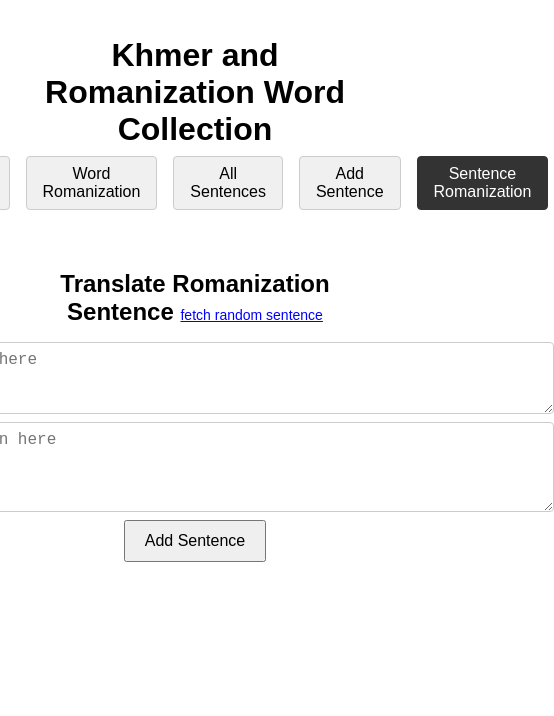
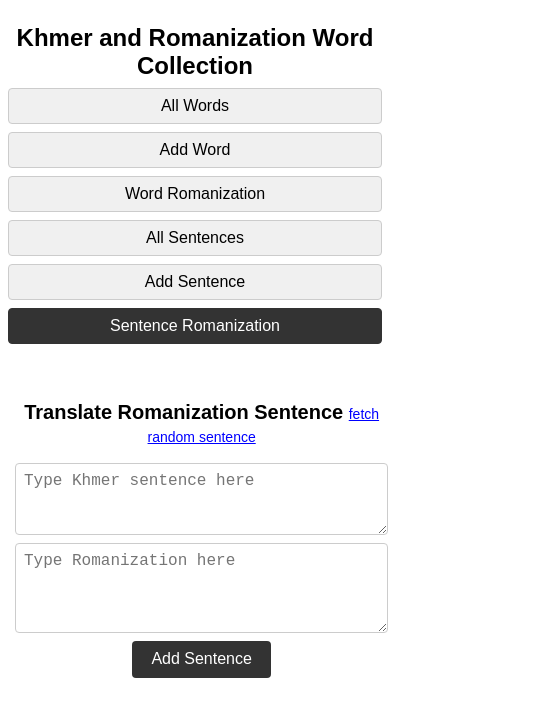
Before and after one commit to leangsuor/khmer-and-romanization-word, a React (Create React App) app in the folder frontend/: page / in a window 390 px wide. Shown: the top 716 px of the page, 554 px wide, since content can reach past the window. Built offline with nearby package versions, Linux system fonts and the light colour scheme.

Commit message:
update frontend styling

```diff
--- /dev/null
+++ b/frontend/src/App.css
@@ -0,0 +1,52 @@
+
+.app-container {
+  font-family: Arial, sans-serif;
+  max-width: 80vw;
+  margin: 0 auto;
+  padding: 1rem;
+}
+.header {
+  text-align: center;
+  margin-bottom: 1.5rem;
+}
+.title {
+  font-size: 2rem;
+  margin-bottom: 0.5rem;
+}
+.nav {
+  display: flex;
+  justify-content: center;
+  gap: 1rem;
+  flex-wrap: wrap;
+}
+.nav-button {
+  padding: 0.5rem 1rem;
+  font-size: 1rem;
+  cursor: pointer;
+  background-color: #f0f0f0;
+  border: 1px solid #ccc;
+  border-radius: 4px;
+}
+.nav-button.active {
+  background-color: #333;
+  color: #fff;
+  border: 1px solid #333;
+}
+.main-content {
+  min-height: 400px;
+}
+
+/* Mobile styles */
+@media (max-width: 768px) {
+  .app-container {
+    max-width: 100vw;
+    padding: 0.5rem;
+  }
+  .nav {
+    flex-direction: column;
+    gap: 0.5rem;
+  }
+  .title {
+    font-size: 1.5rem;
+  }
+}
--- a/frontend/src/App.js
+++ b/frontend/src/App.js
@@ -6,107 +6,65 @@ import AddWordRomanizationForm from './components/AddWordRomanizationForm';
 import SentenceList from './components/SentenceList';
 import AddSentenceForm from './components/AddSentenceForm';
 import AddSentenceRomanizationForm from './components/AddSentenceRomanizationForm';
+import './App.css';
 
 function App() {
-  // view can be 'sentence-list', 'word-list', or 'add-word'
   const [view, setView] = useState('add-romanization-sentence');
 
   return (
-    <div style={styles.appContainer}>
-      <header style={styles.header}>
-        <h1 style={styles.title}>Khmer and Romanization Word Collection</h1>
-        <nav style={styles.nav}>
+    <div className="app-container">
+      <header className="header">
+        <h1 className="title">Khmer and Romanization Word Collection</h1>
+        <nav className="nav">
           <button
+            className={view === 'word-list' ? 'nav-button active' : 'nav-button'}
             onClick={() => setView('word-list')}
-            style={view === 'word-list' ? styles.activeNavButton : styles.navButton}
           >
             All Words
           </button>
           <button
+            className={view === 'add-word' ? 'nav-button active' : 'nav-button'}
             onClick={() => setView('add-word')}
-            style={view === 'add-word' ? styles.activeNavButton : styles.navButton}
           >
             Add Word
           </button>
           <button
+            className={view === 'add-word-romanization' ? 'nav-button active' : 'nav-button'}
             onClick={() => setView('add-word-romanization')}
-            style={view === 'add-word-romanization' ? styles.activeNavButton : styles.navButton}
           >
             Word Romanization
           </button>
           <button
+            className={view === 'sentence-list' ? 'nav-button active' : 'nav-button'}
             onClick={() => setView('sentence-list')}
-            style={view === 'sentence-list' ? styles.activeNavButton : styles.navButton}
           >
             All Sentences
           </button>
           <button
+            className={view === 'add-sentence' ? 'nav-button active' : 'nav-button'}
             onClick={() => setView('add-sentence')}
-            style={view === 'add-sentence' ? styles.activeNavButton : styles.navButton}
           >
             Add Sentence
           </button>
           <button
+            className={view === 'add-romanization-sentence' ? 'nav-button active' : 'nav-button'}
             onClick={() => setView('add-romanization-sentence')}
-            style={view === 'add-romanization-sentence' ? styles.activeNavButton : styles.navButton}
           >
             Sentence Romanization
           </button>
         </nav>
       </header>
 
-      <main style={styles.mainContent}>
-        {view === 'word-list'   && <WordList />}
-        {view === 'add-word'    && <AddWordForm />}
+      <main className="main-content">
+        {view === 'word-list' && <WordList />}
+        {view === 'add-word' && <AddWordForm />}
         {view === 'add-word-romanization' && <AddWordRomanizationForm />}
         {view === 'sentence-list' && <SentenceList />}
-        {view === 'add-sentence'    && <AddSentenceForm />}
-        {view === 'add-romanization-sentence'    && <AddSentenceRomanizationForm />}
+        {view === 'add-sentence' && <AddSentenceForm />}
+        {view === 'add-romanization-sentence' && <AddSentenceRomanizationForm />}
       </main>
     </div>
   );
 }
 
-const styles = {
-  appContainer: {
-    fontFamily: 'Arial, sans-serif',
-    maxWidth: '80VW',
-    margin: '0 auto',
-    padding: '1rem'
-  },
-  header: {
-    textAlign: 'center',
-    marginBottom: '1.5rem'
-  },
-  title: {
-    fontSize: '2rem',
-    marginBottom: '0.5rem'
-  },
-  nav: {
-    display: 'flex',
-    justifyContent: 'center',
-    gap: '1rem'
-  },
-  navButton: {
-    padding: '0.5rem 1rem',
-    fontSize: '1rem',
-    cursor: 'pointer',
-    backgroundColor: '#f0f0f0',
-    border: '1px solid #ccc',
-    borderRadius: '4px'
-  },
-  activeNavButton: {
-    padding: '0.5rem 1rem',
-    fontSize: '1rem',
-    cursor: 'pointer',
-    backgroundColor: '#333',
-    color: '#fff',
-    border: '1px solid #333',
-    borderRadius: '4px'
-  },
-  mainContent: {
-    minHeight: '400px'
-  }
-};
-
 export default App;
--- /dev/null
+++ b/frontend/src/components/AddSentenceRomanizationForm.css
@@ -0,0 +1,66 @@
+
+.asrf-container {
+  padding: 1rem;
+  text-align: center;
+  width: 95%;
+  max-width: 700px;      /* limit the container’s width */
+  margin: 0 auto;        /* center it horizontally */
+}
+.asrf-heading {
+  margin-bottom: 1rem;
+  font-size: 1.5rem;
+}
+.asrf-fetch {
+  font-size: 0.875rem;
+  font-weight: 400;
+  color: blue;
+  text-decoration: underline;
+  cursor: pointer;
+}
+.asrf-form {
+  display: flex;
+  flex-direction: column;
+  align-items: center;
+  gap: 0.5rem;
+  margin: 0 auto 1rem;
+  width: 100%;
+  max-width: 700px;
+}
+.asrf-textarea {
+  width: 100%;
+  padding: 0.5rem;
+  font-size: 1rem;
+  border: 1px solid #ccc;
+  border-radius: 4px;
+  resize: vertical;
+}
+.asrf-button {
+  padding: 0.6rem 1.2rem;
+  font-size: 1rem;
+  cursor: pointer;
+  border: none;
+  border-radius: 4px;
+  background-color: #333;
+  color: #fff;
+}
+.asrf-message {
+  font-size: 1rem;
+  max-width: 700px;
+  margin: 0 auto;
+}
+.asrf-message.error {
+  color: red;
+}
+.asrf-message.success {
+  color: green;
+}
+
+/* Responsive adjustments */
+@media (max-width: 768px) {
+  .asrf-heading {
+    font-size: 1.25rem;
+  }
+  .asrf-form {
+    max-width: 100%;
+  }
+}
--- a/frontend/src/components/AddSentenceRomanizationForm.js
+++ b/frontend/src/components/AddSentenceRomanizationForm.js
@@ -1,6 +1,6 @@
-// src/components/AddSentenceRomanizationForm.js
 import React, { useState } from 'react';
 import axios from 'axios';
+import './AddSentenceRomanizationForm.css';
 
 const AddSentenceRomanizationForm = () => {
   const [sentenceKhmerInput, setSentenceKhmerInput] = useState('');
@@ -8,7 +8,6 @@ const AddSentenceRomanizationForm = () => {
   const [status, setStatus] = useState(null);
   const [message, setMessage] = useState('');
 
-  // Function to fetch a random sentence
   const fetchRandom = async () => {
     try {
       const response = await axios.get('/api/sentences/random');
@@ -48,76 +47,37 @@ const AddSentenceRomanizationForm = () => {
   };
 
   return (
-    <div style={styles.container}>
-      <h2 style={styles.heading}>Translate Romanization Sentence <span onClick={fetchRandom} style={{fontSize:'14px', fontWeight:'400', color:'blue', textDecoration:'underline'}}> fetch random sentence </span></h2>
-      <form onSubmit={handleSubmit} style={styles.form}>
+    <div className="asrf-container">
+      <h2 className="asrf-heading">
+        Translate Romanization Sentence{' '}
+        <span className="asrf-fetch" onClick={fetchRandom}>fetch random sentence</span>
+      </h2>
+      <form onSubmit={handleSubmit} className="asrf-form">
         <textarea
-            type="text"
-            placeholder="Type Khmer word here"
-            rows={3}
-            value={sentenceKhmerInput}
-            onChange={(e) => setSentenceKhmerInput(e.target.value)}
-            style={styles.textarea}
-            disabled={status === 'submitting'}
+          className="asrf-textarea"
+          rows={3}
+          placeholder="Type Khmer sentence here"
+          value={sentenceKhmerInput}
+          onChange={(e) => setSentenceKhmerInput(e.target.value)}
+          disabled={status === 'submitting'}
         />
         <textarea
+          className="asrf-textarea"
           rows={4}
           placeholder="Type Romanization here"
           value={sentenceInput}
           onChange={(e) => setSentenceInput(e.target.value)}
-          style={styles.textarea}
           disabled={status === 'submitting'}
         />
-        <button
-          type="submit"
-          style={styles.button}
-          disabled={status === 'submitting'}
-        >
+        <button type="submit" className="asrf-button" disabled={status === 'submitting'}>
           {status === 'submitting' ? 'Submitting…' : 'Add Sentence'}
         </button>
       </form>
 
-      {status === 'error' && (
-        <p style={{ ...styles.message, color: 'red' }}>{message}</p>
-      )}
-      {status === 'success' && (
-        <p style={{ ...styles.message, color: 'green' }}>{message}</p>
-      )}
+      {status === 'error' && <p className="asrf-message error">{message}</p>}
+      {status === 'success' && <p className="asrf-message success">{message}</p>}
     </div>
   );
 };
 
-const styles = {
-  container: {
-    padding: '1rem',
-    textAlign: 'center'
-  },
-  heading: {
-    marginBottom: '1rem'
-  },
-  form: {
-    display: 'flex',
-    flexDirection: 'column',
-    alignItems: 'center',
-    gap: '0.5rem',
-    marginBottom: '1rem'
-  },
-  textarea: {
-    padding: '0.5rem',
-    fontSize: '1rem',
-    width: '700px',
-    border: '1px solid #ccc',
-    borderRadius: '4px',
-    resize: 'vertical'
-  },
-  button: {
-    padding: '0.6rem 1.2rem',
-    fontSize: '1rem',
-    cursor: 'pointer'
-  },
-  message: {
-    fontSize: '1rem'
-  }
-};
-
 export default AddSentenceRomanizationForm;
--- /dev/null
+++ b/frontend/src/components/AddWordRomanizationForm.css
@@ -0,0 +1,68 @@
+.awrf-container {
+    padding: 1rem;
+    text-align: center;
+    width: 95%;
+    max-width: 700px;
+    margin: 0 auto;
+}
+.awrf-heading {
+    margin-bottom: 1rem;
+    font-size: 1.5rem;
+}
+.awrf-fetch {
+    font-size: 0.875rem;
+    font-weight: 400;
+    color: blue;
+    text-decoration: underline;
+    cursor: pointer;
+}
+.awrf-form {
+    display: flex;
+    flex-wrap: wrap;
+    justify-content: center;
+    gap: 0.5rem;
+    margin-bottom: 1rem;
+    width: 100%;
+}
+.awrf-input {
+    flex: 1 1 250px;
+    min-width: 150px;
+    padding: 0.5rem;
+    font-size: 1rem;
+    border: 1px solid #ccc;
+    border-radius: 4px;
+}
+.awrf-button {
+    flex: 0 0 auto;
+    padding: 0.6rem 1.2rem;
+    font-size: 1rem;
+    cursor: pointer;
+    border: none;
+    border-radius: 4px;
+    background-color: #333;
+    color: #fff;
+}
+.awrf-message {
+    font-size: 1rem;
+    max-width: 700px;
+    margin: 0.5rem auto;
+}
+.awrf-message.error {
+    color: red;
+}
+.awrf-message.success {
+    color: green;
+}
+
+/* Responsive tweaks */
+@media (max-width: 768px) {
+    .awrf-heading {
+        font-size: 1.25rem;
+    }
+    .awrf-input {
+        flex: 1 1 100%;
+    }
+    .awrf-button {
+        width: 100%;
+    }
+}
--- a/frontend/src/components/AddWordRomanizationForm.js
+++ b/frontend/src/components/AddWordRomanizationForm.js
@@ -1,6 +1,7 @@
 // src/components/AddWordRomanizationForm.js
 import React, { useState } from 'react';
 import axios from 'axios';
+import './AddWordRomanizationForm.css';
 
 const AddWordRomanizationForm = () => {
     const [wordKhmerInput, setWordKhmerInput] = useState('');
@@ -8,12 +9,9 @@ const AddWordRomanizationForm = () => {
     const [status, setStatus] = useState(null);
     const [message, setMessage] = useState('');
 
-    // Function to fetch a random word
     const fetchRandom = async () => {
         try {
             const response = await axios.get('/api/words/random');
-            // response.data will be { id: <number>, word: <string> }
-            console.log('Fetched random word:', response.data);
             setWordKhmerInput(response.data.word);
         } catch (err) {
             console.error('Error fetching random word:', err);
@@ -34,7 +32,10 @@ const AddWordRomanizationForm = () => {
         setMessage(null);
 
         try {
-            const response = await axios.post('/api/word-romanization', { word: wordKhmerInput.trim(), romanization: trimmed });
+            const response = await axios.post('/api/word-romanization', {
+                word: wordKhmerInput.trim(),
+                romanization: trimmed
+            });
             setStatus('success');
             setMessage(`Added: ${response.data.word}, ${response.data.romanization}`);
             setWordKhmerInput('');
@@ -47,73 +48,43 @@ const AddWordRomanizationForm = () => {
     };
 
     return (
-        <div style={styles.container}>
-            <h2 style={styles.heading}>Translate Romanization Word <span onClick={fetchRandom} style={{fontSize:'14px', fontWeight:'400', color:'blue', textDecoration:'underline'}}> fetch random word </span></h2>
-            <form onSubmit={handleSubmit} style={styles.form}>
+        <div className="awrf-container">
+            <h2 className="awrf-heading">
+                Translate Romanization Word{' '}
+                <span className="awrf-fetch" onClick={fetchRandom}>
+                    fetch random word
+                </span>
+            </h2>
+            <form onSubmit={handleSubmit} className="awrf-form">
                 <input
+                    className="awrf-input"
                     type="text"
                     placeholder="Type Khmer word here"
                     value={wordKhmerInput}
                     onChange={(e) => setWordKhmerInput(e.target.value)}
-                    style={styles.input}
                     disabled={status === 'submitting'}
                 />
                 <input
+                    className="awrf-input"
                     type="text"
-                    placeholder="Type Khmer Latin word here"
+                    placeholder="Type Romanization here"
                     value={wordInput}
                     onChange={(e) => setWordInput(e.target.value)}
-                    style={styles.input}
                     disabled={status === 'submitting'}
                 />
                 <button
+                    className="awrf-button"
                     type="submit"
-                    style={styles.button}
                     disabled={status === 'submitting'}
                 >
                     {status === 'submitting' ? 'Submitting…' : 'Add Word'}
                 </button>
             </form>
 
-            {status === 'error' && (
-                <p style={{ ...styles.message, color: 'red' }}>{message}</p>
-            )}
-            {status === 'success' && (
-                <p style={{ ...styles.message, color: 'green' }}>{message}</p>
-            )}
+            {status === 'error' && <p className="awrf-message error">{message}</p>}
+            {status === 'success' && <p className="awrf-message success">{message}</p>}
         </div>
     );
 };
 
-const styles = {
-    container: {
-        padding: '1rem',
-        textAlign: 'center'
-    },
-    heading: {
-        marginBottom: '1rem'
-    },
-    form: {
-        display: 'flex',
-        justifyContent: 'center',
-        marginBottom: '1rem'
-    },
-    input: {
-        padding: '0.5rem',
-        fontSize: '1rem',
-        width: '250px',
-        marginRight: '0.5rem',
-        border: '1px solid #ccc',
-        borderRadius: '4px'
-    },
-    button: {
-        padding: '0.6rem 1.2rem',
-        fontSize: '1rem',
-        cursor: 'pointer'
-    },
-    message: {
-        fontSize: '1rem'
-    }
-};
-
 export default AddWordRomanizationForm;
```
